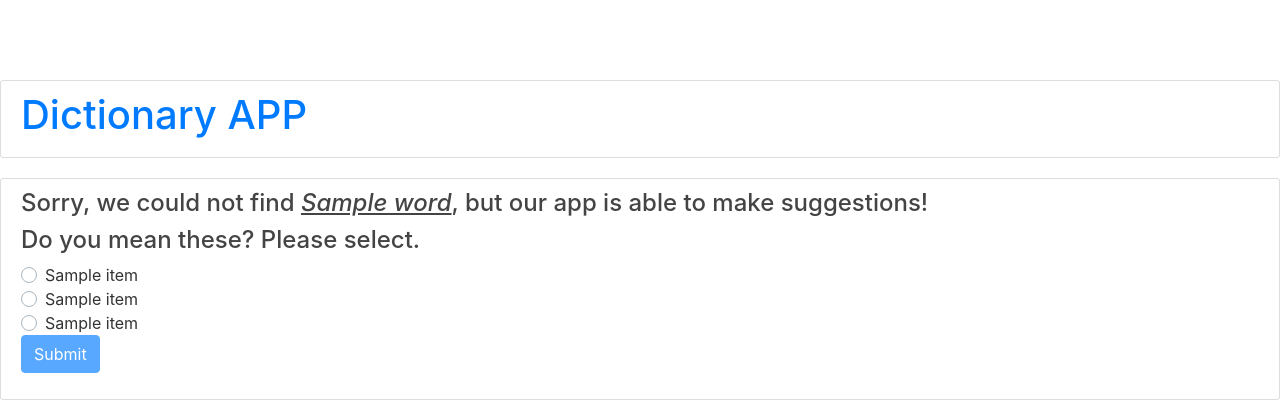
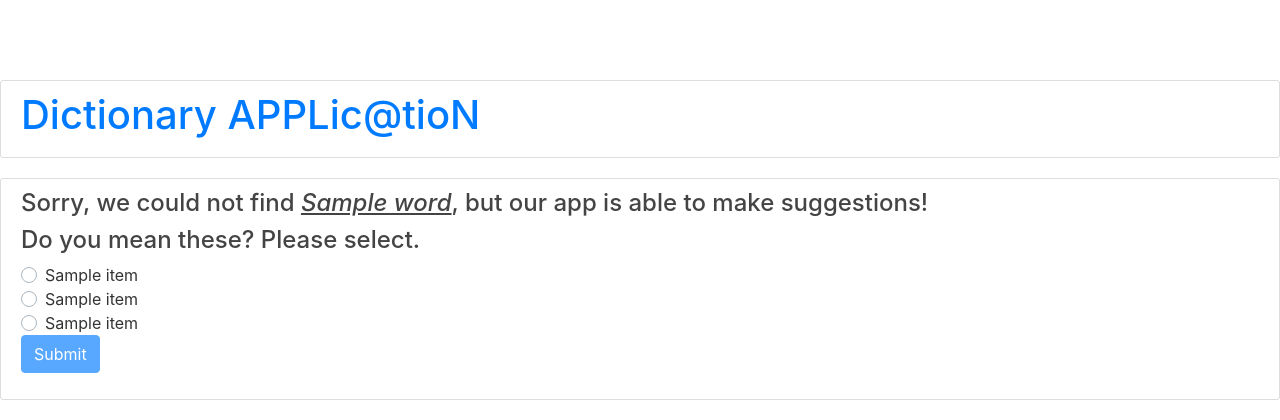
Before and after one commit to kishan9192/devops_project_2, a Python web app: template app/templates/radio_button.html in a window 1280 px wide. Shown: the top 420 px of the page. Run offline with Jinja, Linux system fonts and the light colour scheme; the template is opened without the code that fills it: most values are stand-ins (such as "Sample title", 1, 10 or a date in 2020); some libraries are stand-ins or nearby versions.

Commit message:
testing changes

```diff
--- a/app/templates/layout.html
+++ b/app/templates/layout.html
@@ -36,7 +36,7 @@
 
 	<body>
 		<div class = "content-section custom-control">
-		<h1><a href="/">Dictionary APP</a></h1>
+		<h1><a href="/">Dictionary APPLic@tioN</a></h1>
 		</div>
 		{% block content %}{% endblock %}
 
```
